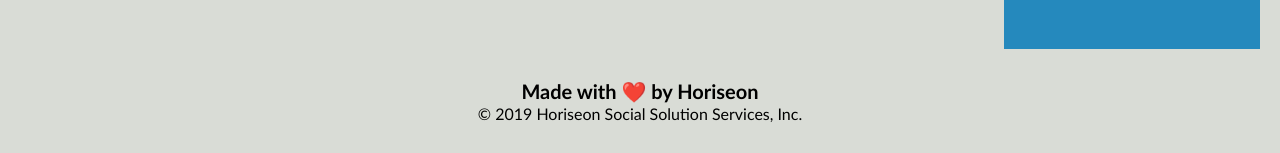
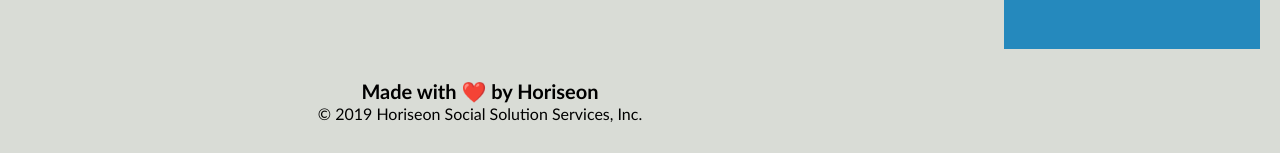
Before and after one commit to gasomer75/horiseon-refactor, a plain HTML site: page index.html in a window 1280 px wide. Shown: the part 1870-2023 px from the top of the page. Drawn offline with Linux system fonts and the light colour scheme.

Commit message:
changed footer heading to h4 and modified css to match

```diff
--- a/assets/css/style.css
+++ b/assets/css/style.css
@@ -1,3 +1,4 @@
+/* universal page settings */
 * {
     box-sizing: border-box;
     padding: 0;
@@ -8,6 +9,7 @@ body {
     background-color: #d9dcd6;
 }
 
+/* begin header section */
 .header {
     padding: 20px;
     font-family: 'Trebuchet MS', 'Lucida Sans Unicode', 'Lucida Grande', 'Lucida Sans', Arial, sans-serif;
@@ -193,8 +195,9 @@ p {
     clear: both;
     font-family: 'Trebuchet MS', 'Lucida Sans Unicode', 'Lucida Grande', 'Lucida Sans', Arial, sans-serif;
     text-align: center;
+    width: 75%;
 }
 
-.footer h2 {
+.footer h4 {
     font-size: 20px;
 }
--- a/index.html
+++ b/index.html
@@ -72,7 +72,7 @@
         </div>
     </div>
     <div class="footer">
-        <h2>Made with ❤️️ by Horiseon</h2>
+        <h4>Made with ❤️️ by Horiseon</h4>
         <p>
             &copy; 2019 Horiseon Social Solution Services, Inc.
         </p>
```
